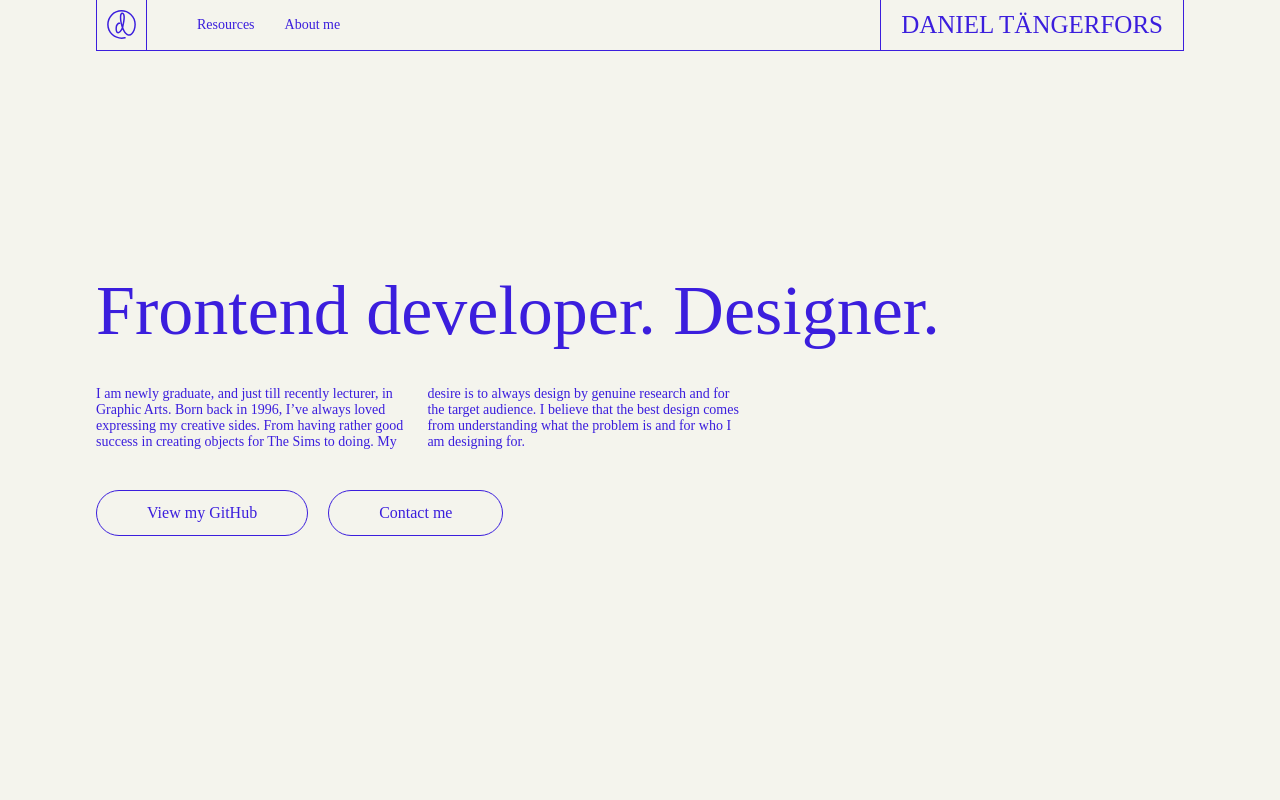
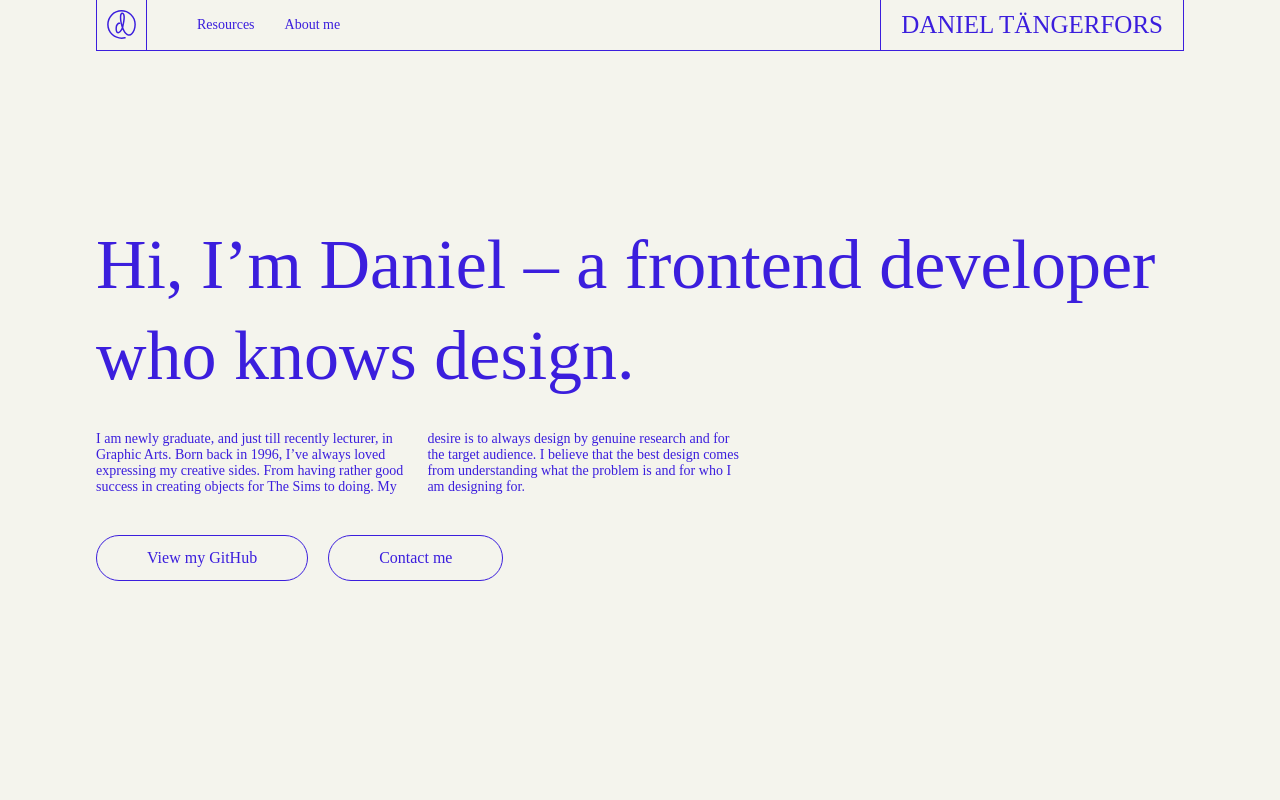
Before and after one commit to dtangerfors/react-portfolio, a React (Create React App) app: page / in a window 1280 px wide. Shown: the top 800 px of the page. Built offline with nearby package versions, Linux system fonts and the light colour scheme; a web font is replaced by a local one.

Commit message:
Updated the title

```diff
--- a/src/pages/Home.js
+++ b/src/pages/Home.js
@@ -9,7 +9,7 @@ export default class Home extends Component {
     render() {
         return (
             <MAIN>
-                <Hero title="Frontend developer. Designer." />
+                <Hero title="Hi, I’m Daniel – a frontend developer who knows design." />
                 <Cases />
             </MAIN>
         )
```
